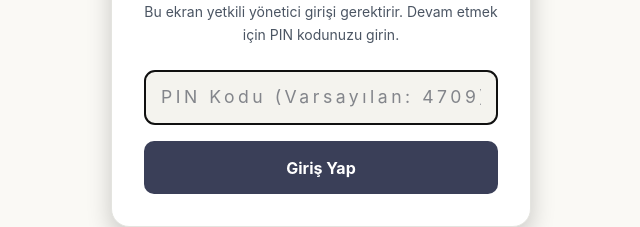
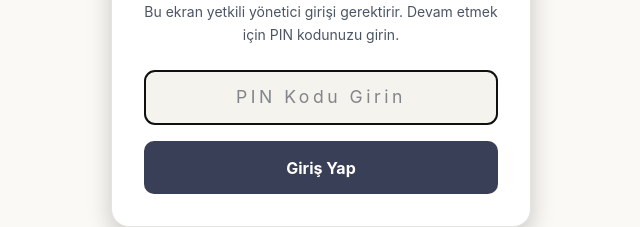
Before and after one commit to nurullahkartal/kurdishname.com, a Next.js app: page /NKadmin/social-tracker in a window 1280 px wide. Shown: the part 293-520 px from the top of the page, without its empty margins (319-959 px from the left). Built offline with nearby package versions, Linux system fonts and the light colour scheme.

Commit message:
security(admin): set PIN to 47 and remove plaintext hint from placeholder

```diff
--- a/components/admin/SocialTrackerClient.tsx
+++ b/components/admin/SocialTrackerClient.tsx
@@ -27,7 +27,7 @@ type TrackerDatabase = Record<string, ItemTracker>;
 const STORAGE_KEY = 'kurdishname_social_tracker_db';
 const AUTH_KEY = 'kurdishname_admin_pin_unlocked';
 const PIN_HASH_KEY = 'kurdishname_admin_custom_pin';
-const DEFAULT_PIN = '4709';
+const DEFAULT_PIN = '47';
 
 export default function SocialTrackerClient() {
   const [isUnlocked, setIsUnlocked] = useState<boolean>(false);
@@ -108,7 +108,7 @@ export default function SocialTrackerClient() {
       sessionStorage.setItem(AUTH_KEY, 'true');
       setPinError('');
     } else {
-      setPinError('Hatalı PIN! (Varsayılan PIN: 4709)');
+      setPinError('Hatalı PIN Kodu!');
     }
   };
 
@@ -119,8 +119,8 @@ export default function SocialTrackerClient() {
 
   const handleChangePin = (e: React.FormEvent) => {
     e.preventDefault();
-    if (newPinInput.length < 4) {
-      alert('PIN en az 4 karakter olmalıdır.');
+    if (newPinInput.length < 2) {
+      alert('PIN en az 2 karakter olmalıdır.');
       return;
     }
     localStorage.setItem(PIN_HASH_KEY, newPinInput);
@@ -430,7 +430,8 @@ export default function SocialTrackerClient() {
           <form onSubmit={handlePinSubmit}>
             <input
               type="password"
-              placeholder="PIN Kodu (Varsayılan: 4709)"
+              placeholder="PIN Kodu Girin"
+              maxLength={12}
               value={pinInput}
               onChange={(e) => setPinInput(e.target.value)}
               style={{
```
